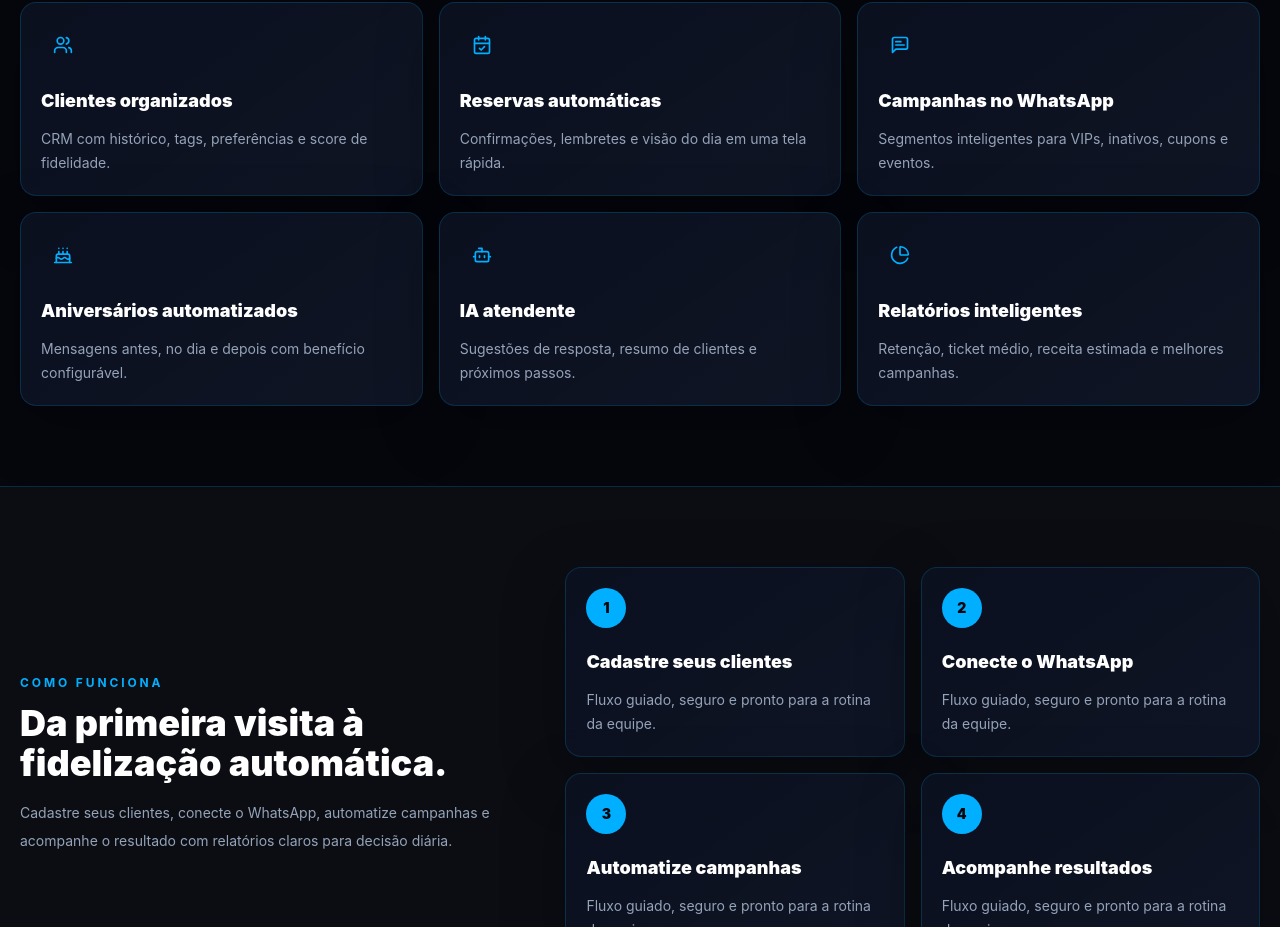
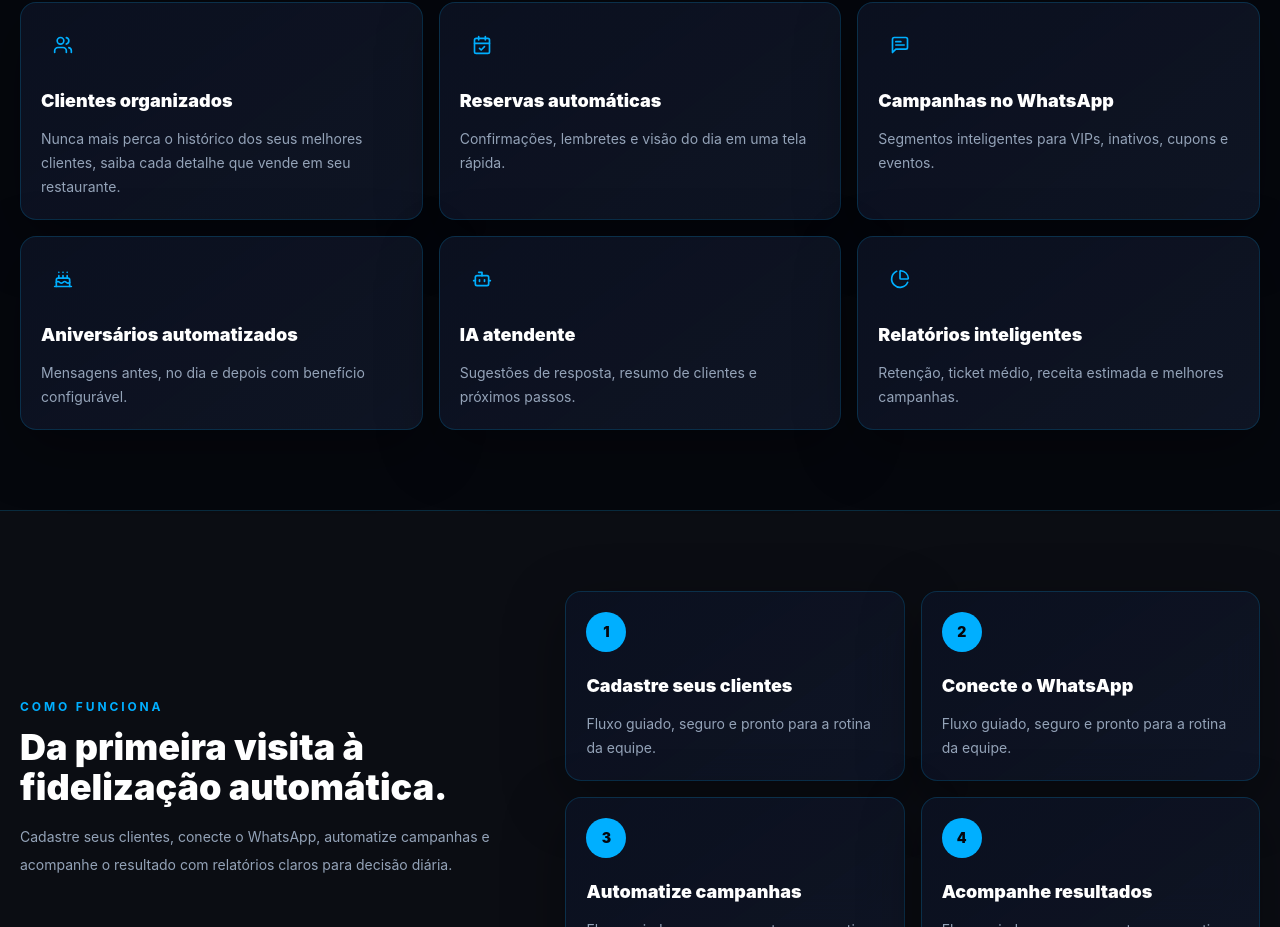
Before and after one commit to contatowiit-hash/SIOUCRM, a React (Vite) app: page / in a window 1280 px wide. Shown: the part 1474-2401 px from the top of the page. Built offline with nearby package versions, Linux system fonts and the light colour scheme; no server answers.

Commit message:
chore: update customer history benefit copy

```diff
--- a/src/pages/LandingPage.tsx
+++ b/src/pages/LandingPage.tsx
@@ -19,7 +19,11 @@ import { Card } from '../components/ui/Card';
 import { customersByMonth, ordersByCategory } from '../data/demo';
 
 const benefits = [
-  { title: 'Clientes organizados', text: 'CRM com histórico, tags, preferências e score de fidelidade.', icon: Users },
+  {
+    title: 'Clientes organizados',
+    text: 'Nunca mais perca o histórico dos seus melhores clientes, saiba cada detalhe que vende em seu restaurante.',
+    icon: Users,
+  },
   { title: 'Reservas automáticas', text: 'Confirmações, lembretes e visão do dia em uma tela rápida.', icon: CalendarCheck },
   { title: 'Campanhas no WhatsApp', text: 'Segmentos inteligentes para VIPs, inativos, cupons e eventos.', icon: MessageSquareText },
   { title: 'Aniversários automatizados', text: 'Mensagens antes, no dia e depois com benefício configurável.', icon: Cake },
```
